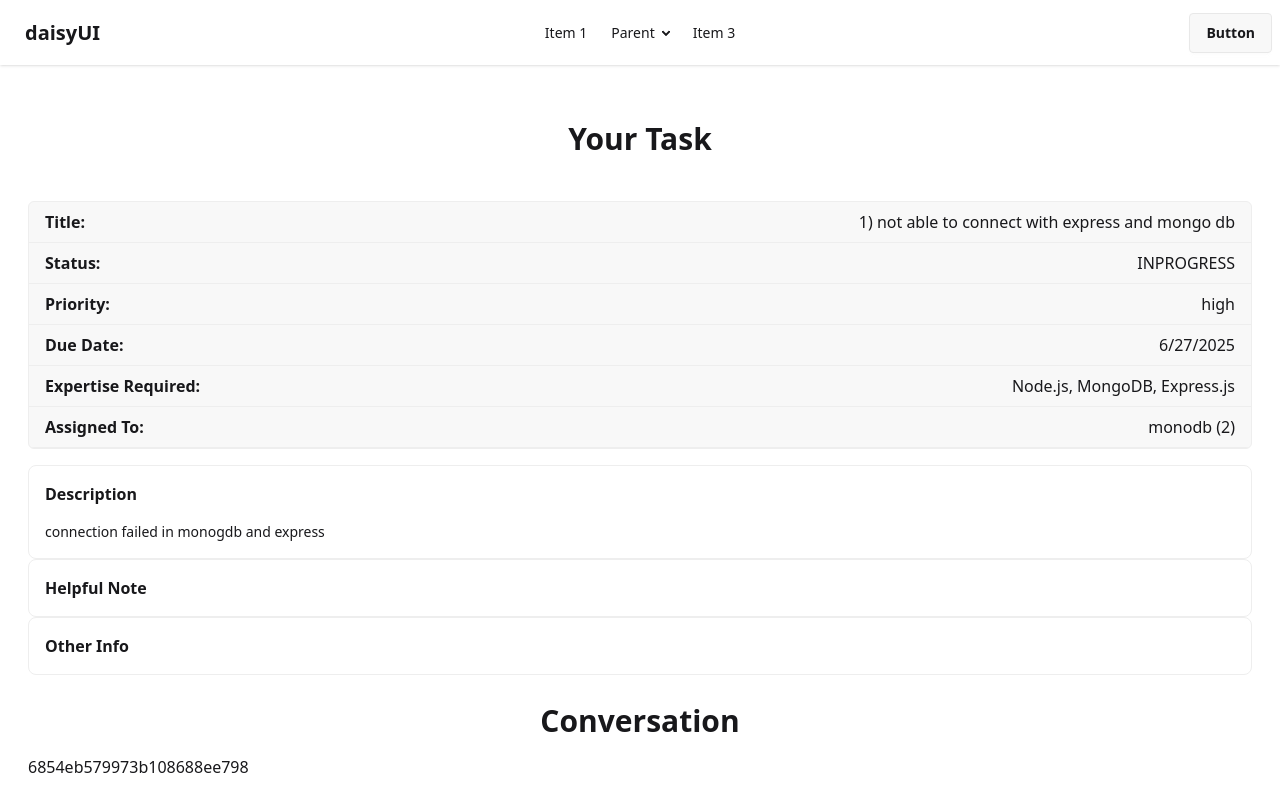
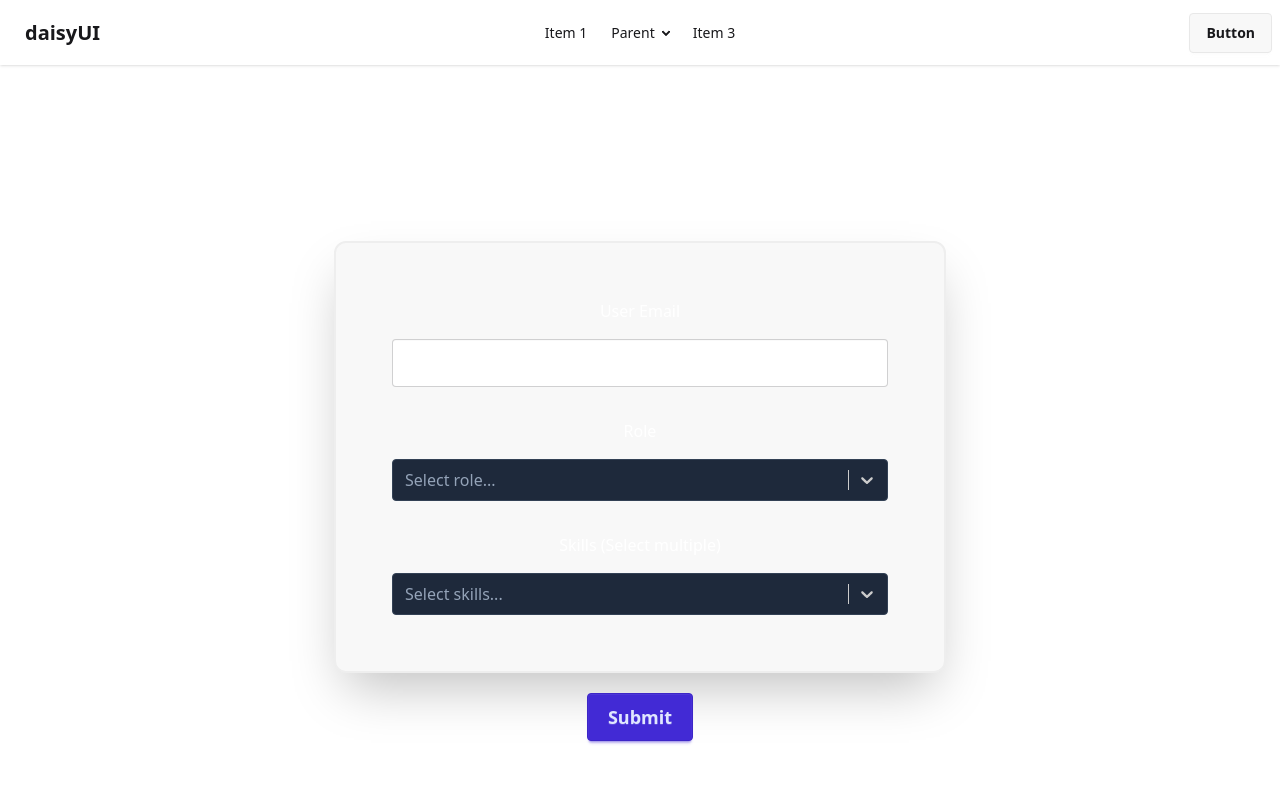
Before and after one commit to sidad112004/Task-Tracker, a React (Vite) app in the folder frontend/: page / in a window 1280 px wide. Shown: the top 812 px of the page. Built offline with nearby package versions, Linux system fonts and the light colour scheme.

Commit message:
feat: Add Createtask and Updateuser components; integrate react-select for user role and skills selection

```diff
--- a/frontend/package.json
+++ b/frontend/package.json
@@ -12,7 +12,8 @@
   "dependencies": {
     "node": "^24.2.0",
     "react": "^19.1.0",
-    "react-dom": "^19.1.0"
+    "react-dom": "^19.1.0",
+    "react-select": "^5.10.1"
   },
   "devDependencies": {
     "@eslint/js": "^9.25.0",
--- a/frontend/src/App.jsx
+++ b/frontend/src/App.jsx
@@ -2,13 +2,16 @@ import React from 'react'
 import Navbar from './components/navbar/Navbar'
 import Home from './components/home/Home'
 import Detailtask from './components/detailtask/Detailtask'
-
+import Createtask from './components/createtask/Createtask.jsx'
+import Updateuser from './components/updateuser/Updateuser.jsx'
 function App() {
   return (
     <>
     <Navbar/>
     {/* <Home/> */}
-    <Detailtask/>
+    {/* <Detailtask/> */}
+    {/* <Createtask/> */}
+    <Updateuser/>
     </>
   )
 }
--- /dev/null
+++ b/frontend/src/components/createtask/Createtask.jsx
@@ -0,0 +1,32 @@
+import React from 'react'
+import Container from '../container/Container.jsx'
+
+
+function Createtask() {
+    return (
+        <Container>
+            <h1 className='text-3xl font-bold text-center my-5 mb-16 '>
+                Create Task
+            </h1>
+            <div className="hero bg-base-200 shadow-2xl boarder-2 border-base-300 rounded-4xl md:w-1/2 flex justify-center items-center mx-auto p-10">
+                <div className="hero-content flex-col lg:flex-col w-full">
+                    <label htmlFor="task-title" className="label">
+                        <span className="label-text">Task Title</span>
+                    </label>
+                    <input type="text" id="task-title" placeholder="Large" className="input input-lg w-full" />
+                    <label htmlFor="task-description" className="label">
+                        <span className="label-text">Task Description</span>
+                    </label>
+                    <input type="text" id="task-description" placeholder="Large" className="input input-lg w-full" />
+                </div>
+
+            </div>
+            <div className='flex justify-center items-center mt-5'>
+                <button className="btn btn-xs btn-primary sm:btn-sm md:btn-md lg:btn-lg xl:btn-xl">Responsive</button>
+            </div>
+
+        </Container>
+    )
+}
+
+export default Createtask
--- /dev/null
+++ b/frontend/src/components/updateuser/Updateuser.jsx
@@ -0,0 +1,141 @@
+import React, { useState } from 'react';
+import Select from 'react-select';
+import Container from '../container/Container.jsx';
+
+function Updateuser() {
+  const [selectedSkills, setSelectedSkills] = useState([]);
+  const [selectedRole, setSelectedRole] = useState(null);
+
+  const skillsOptions = [
+    { value: 'HTML', label: 'HTML' },
+    { value: 'CSS', label: 'CSS' },
+    { value: 'JavaScript', label: 'JavaScript' },
+    { value: 'React', label: 'React' },
+    { value: 'Node.js', label: 'Node.js' },
+    { value: 'Express.js', label: 'Express.js' },
+    { value: 'MongoDB', label: 'MongoDB' },
+    { value: 'TypeScript', label: 'TypeScript' },
+    { value: 'Next.js', label: 'Next.js' },
+    { value: 'Tailwind CSS', label: 'Tailwind CSS' },
+    { value: 'Redux', label: 'Redux' },
+    { value: 'GraphQL', label: 'GraphQL' },
+  ];
+
+  const roleOptions = [
+    { value: 'USER', label: 'User' },
+    { value: 'ADMIN', label: 'Admin' },
+    { value: 'EXPERT', label: 'Expert' },
+  ];
+
+  const customStyles = {
+    control: (base) => ({
+      ...base,
+      backgroundColor: '#1e293b', // bg-base-100 (dark)
+      borderColor: '#334155',     // border-base-300
+      color: '#f1f5f9',
+      padding: '2px',
+    }),
+    menu: (base) => ({
+      ...base,
+      backgroundColor: '#1e293b',
+      color: '#f1f5f9',
+    }),
+    option: (base, state) => ({
+      ...base,
+      backgroundColor: state.isFocused ? '#334155' : 'transparent',
+      color: '#f1f5f9',
+      cursor: 'pointer',
+    }),
+    multiValue: (base) => ({
+      ...base,
+      backgroundColor: '#334155',
+      borderRadius: '9999px',
+      paddingInline: '6px',
+    }),
+    multiValueLabel: (base) => ({
+      ...base,
+      color: '#f1f5f9',
+      fontWeight: '500',
+    }),
+    multiValueRemove: (base) => ({
+      ...base,
+      color: '#f1f5f9',
+      ':hover': {
+        backgroundColor: '#0f172a',
+        color: 'white',
+      },
+    }),
+    singleValue: (base) => ({
+      ...base,
+      color: '#f1f5f9',
+    }),
+    placeholder: (base) => ({
+      ...base,
+      color: '#94a3b8',
+    }),
+  };
+
+  return (
+    <Container>
+      <h1 className='text-3xl font-bold text-center my-5 mb-16 text-white'>
+        Update User
+      </h1>
+
+      <div className="hero bg-base-200 shadow-2xl border-2 border-base-300 rounded-xl md:w-1/2 mx-auto p-10">
+        <div className="hero-content flex-col w-full">
+
+          {/* Email */}
+          <label htmlFor="user-email" className="label">
+            <span className="label-text text-white">User Email</span>
+          </label>
+          <input
+            type="email"
+            id="user-email"
+            placeholder="example@email.com"
+            className="input input-lg w-full bg-base-100 text-white "
+          />
+
+          {/* Role */}
+          <label htmlFor="user-role" className="label mt-4">
+            <span className="label-text text-white">Role</span>
+          </label>
+          <Select
+            options={roleOptions}
+            value={selectedRole}
+            onChange={setSelectedRole}
+            styles={customStyles}
+            placeholder="Select role..."
+            className="w-full"
+          />
+
+          {/* Skills */}
+          <label className="label mt-4">
+            <span className="label-text text-white">Skills (Select multiple)</span>
+          </label>
+          <Select
+            isMulti
+            options={skillsOptions}
+            value={selectedSkills}
+            onChange={setSelectedSkills}
+            styles={customStyles}
+            placeholder="Select skills..."
+            className="w-full"
+          />
+
+          {/* Preview */}
+          {selectedSkills.length > 0 && (
+            <div className="mt-4 text-sm text-white">
+              <strong>Selected Skills:</strong> {selectedSkills.map(skill => skill.label).join(', ')}
+            </div>
+          )}
+        </div>
+      </div>
+
+      <div className='flex justify-center items-center mt-5'>
+        <button className="btn btn-primary btn-lg">Submit</button>
+      </div>
+    </Container>
+  );
+}
+
+export default Updateuser;
```
Also changed, not shown: 1 other file (tests, documents, lock files or other folders).
